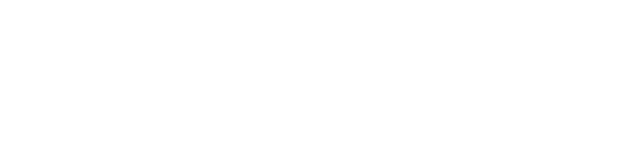
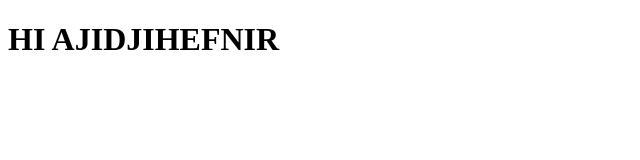
Before and after one commit to Cutiekuan/Practice, a plain HTML site: page index.html in a window 1280 px wide. Shown: the whole page, without its empty margins (0-640 px from the left). Drawn offline with Linux system fonts and the light colour scheme.

Commit message:
added changes

```diff
--- a/index.html
+++ b/index.html
@@ -4,6 +4,7 @@
     <meta charset="UTF-8">
     <meta name="viewport" content="width=device-width, initial-scale=1.0">
     <title>MY PORTFOLIO</title>
+    <h1> HI AJIDJIHEFNIR</h1>
 </head>
 <body>
 
```
